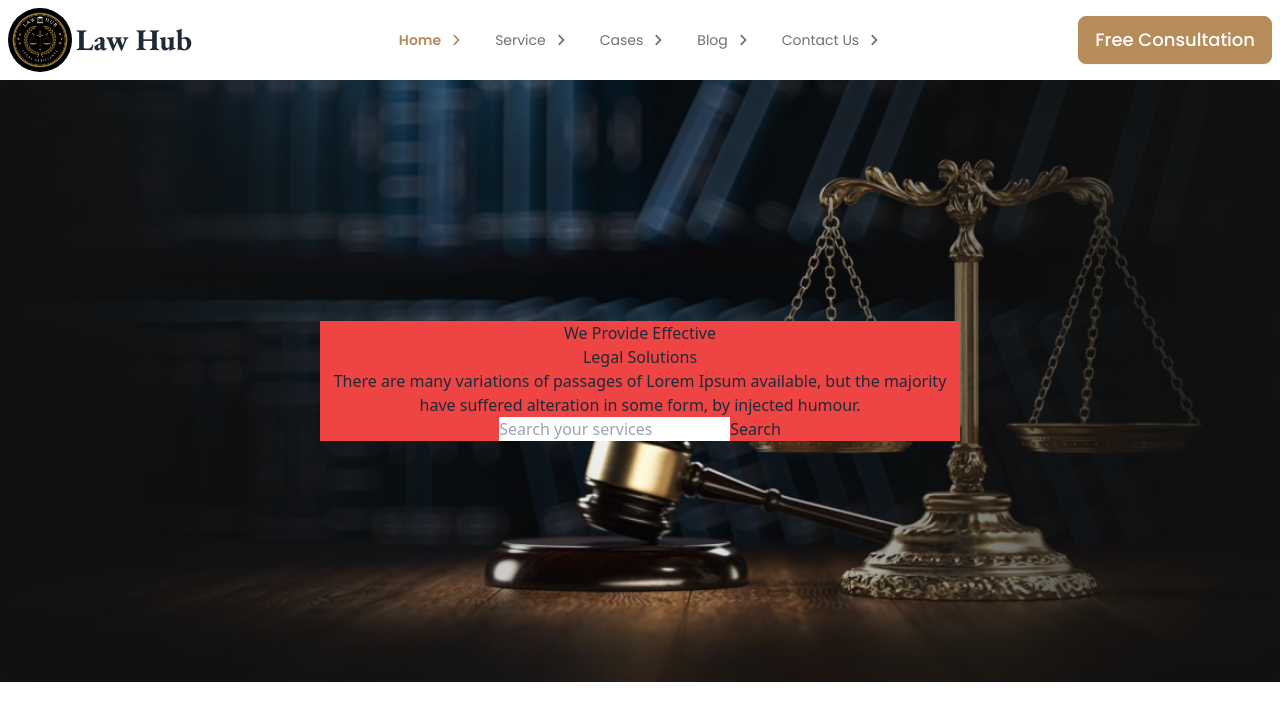
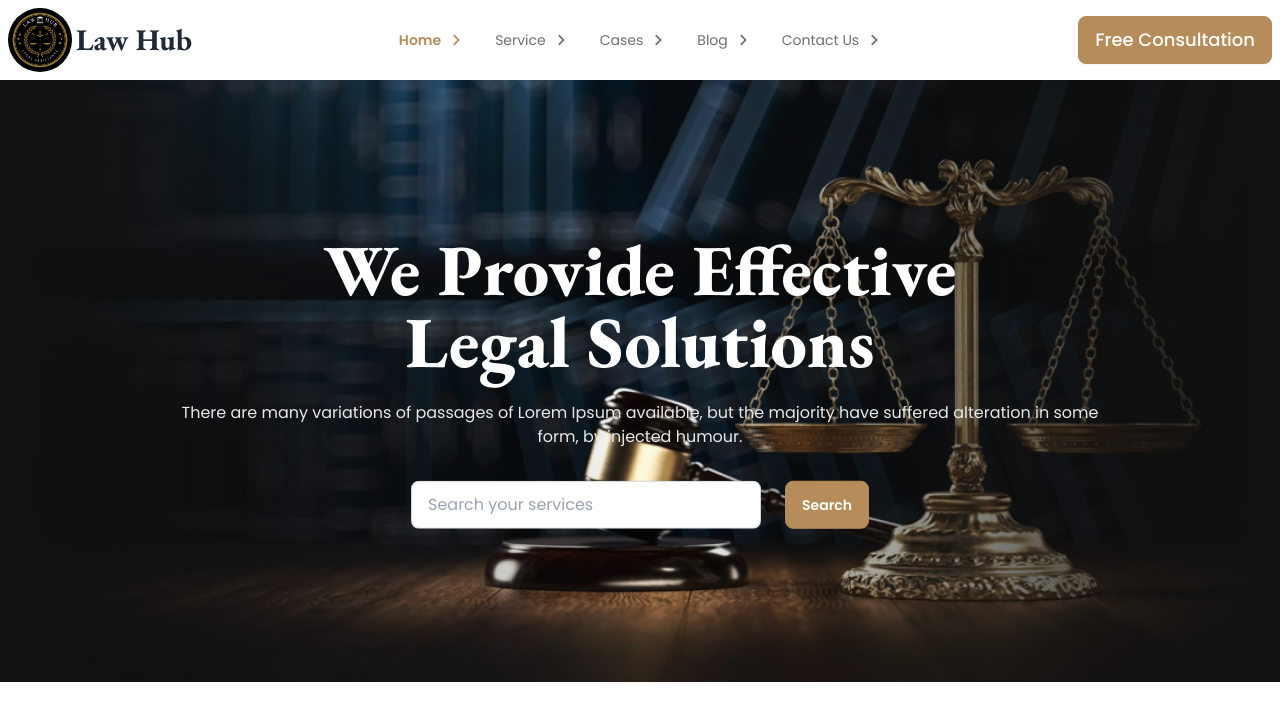
Before and after one commit to Shahriar-Hossain-Alvi/lawhub-client-side, a React (Vite) app: page / in a window 1280 px wide. Shown: the top 720 px of the page. Built offline with nearby package versions, Linux system fonts and the light colour scheme.

Commit message:
added banner contents

```diff
--- a/src/components/Pages/Home/Banner/Banner.jsx
+++ /dev/null
@@ -1,25 +0,0 @@
-import React from 'react';
-import bannerImage from "../../../../assets/images/Banner.png";
-
-const Banner = () => {
-    return (
-        <div className='relative'>
-            <div>
-                <img className='w-full' src={bannerImage} alt="banner image" />
-                <div className='w-full h-full bg-gradient-to-r from-[#111111FF] via-[#11111100] to-[#111111FF] absolute top-0 left-0'></div>
-            </div>
-            <div className='absolute top-1/2 left-1/2 -translate-x-1/2 -translate-y-1/2 text-center transform translate bg-red-500 z-30'>
-                <h2>We Provide Effective</h2>
-                <h2>Legal Solutions</h2>
-                <p>There are many variations of passages of Lorem Ipsum available, but the majority have suffered alteration in some form, by injected humour.</p>
-
-                <div>
-                    <input type="text" placeholder='Search your services' />
-                    <button>Search</button>
-                </div>
-            </div>
-        </div>
-    );
-};
-
-export default Banner;
--- /dev/null
+++ b/src/components/Pages/Home/Banner/Banner.tsx
@@ -0,0 +1,24 @@
+import bannerImage from "../../../../assets/images/Banner.png";
+
+const Banner = () => {
+    return (
+        <div className='relative mb-28'>
+            <div>
+                <img className='w-full' src={bannerImage} alt="banner image" />
+                <div className='w-full h-full bg-gradient-to-r from-[#111111FF] via-[#11111100] to-[#111111FF] absolute top-0 left-0'></div>
+            </div>
+            <div className='absolute top-1/2 left-1/2 -translate-x-1/2 -translate-y-1/2 text-center transform translate z-30 w-3/4'>
+                <h2 className='text-white font-eb-garamond font-extrabold text-7xl'>We Provide Effective <br /> Legal Solutions</h2>
+
+                <p className='font-poppins text-[#E7E7E7] pt-6 pb-8'>There are many variations of passages of Lorem Ipsum available, but the majority have suffered alteration in some form, by injected humour.</p>
+
+                <div className='font-poppins'>
+                    <input className='input input-bordered text-lawHub-heading mr-6' type="text" placeholder='Search your services' />
+                    <button className='btn bg-lawHub-primary text-white border-lawHub-primary hover:bg-lawHub-heading hover:border-lawHub-primary hover:text-lawHub-primary'>Search</button>
+                </div>
+            </div>
+        </div>
+    );
+};
+
+export default Banner;
--- a/src/components/Pages/Home/Home/Home.tsx
+++ b/src/components/Pages/Home/Home/Home.tsx
@@ -1,4 +1,5 @@
-import Banner from "../Banner/Banner.jsx"
+import Banner from "../Banner/Banner";
+
 
 const Home = () => {
     return (
--- a/src/components/Shared/Navbar.tsx
+++ b/src/components/Shared/Navbar.tsx
@@ -47,7 +47,7 @@ const Navbar = () => {
                 </ul>
             </div>
             <div className="navbar-end">
-                <a className="btn bg-lawHub-primary text-white border-lawHub-primary font-poppins text-lg font-medium hover:text-lawHub-primary hover:bg-lawHub-heading">Free Consultation</a>
+                <a className="btn bg-lawHub-primary text-white border-lawHub-primary font-poppins text-lg font-medium hover:text-lawHub-primary hover:bg-lawHub-heading hover:border-lawHub-primary">Free Consultation</a>
             </div>
         </div>
     );
```
